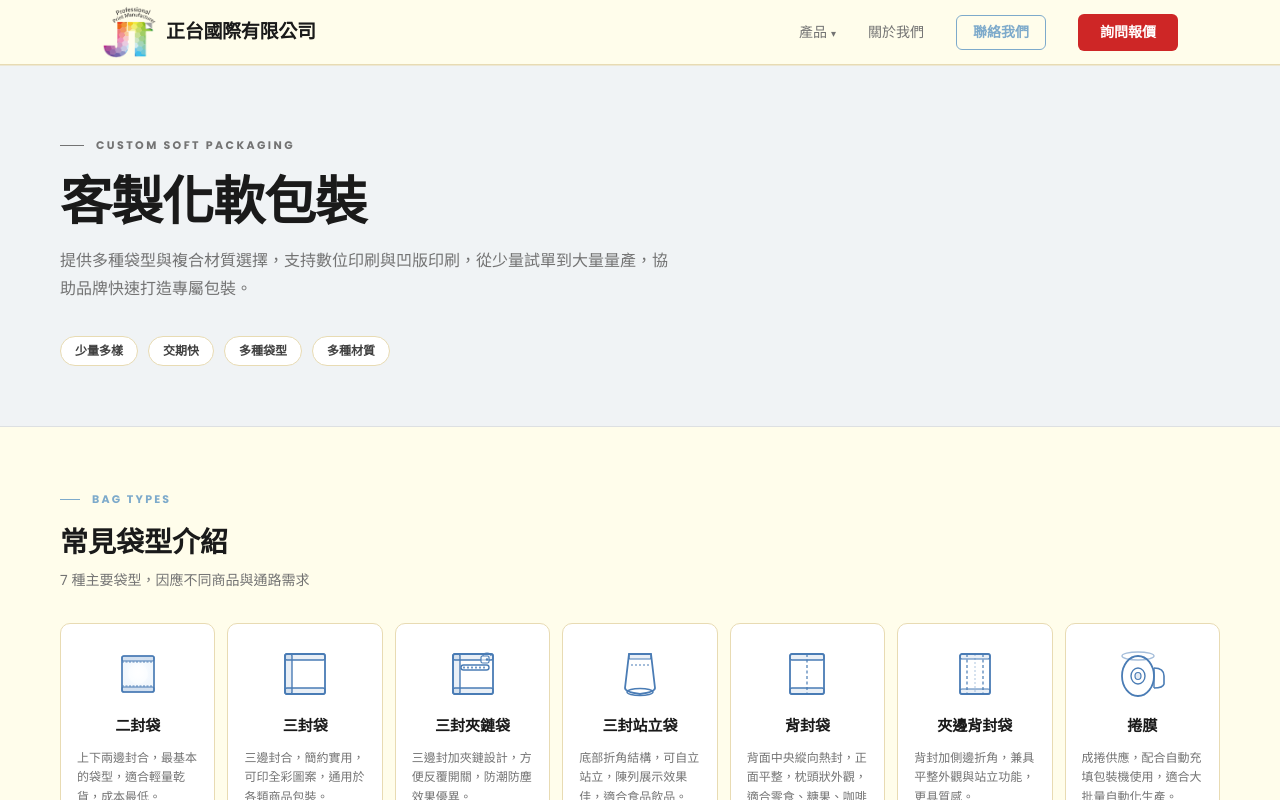
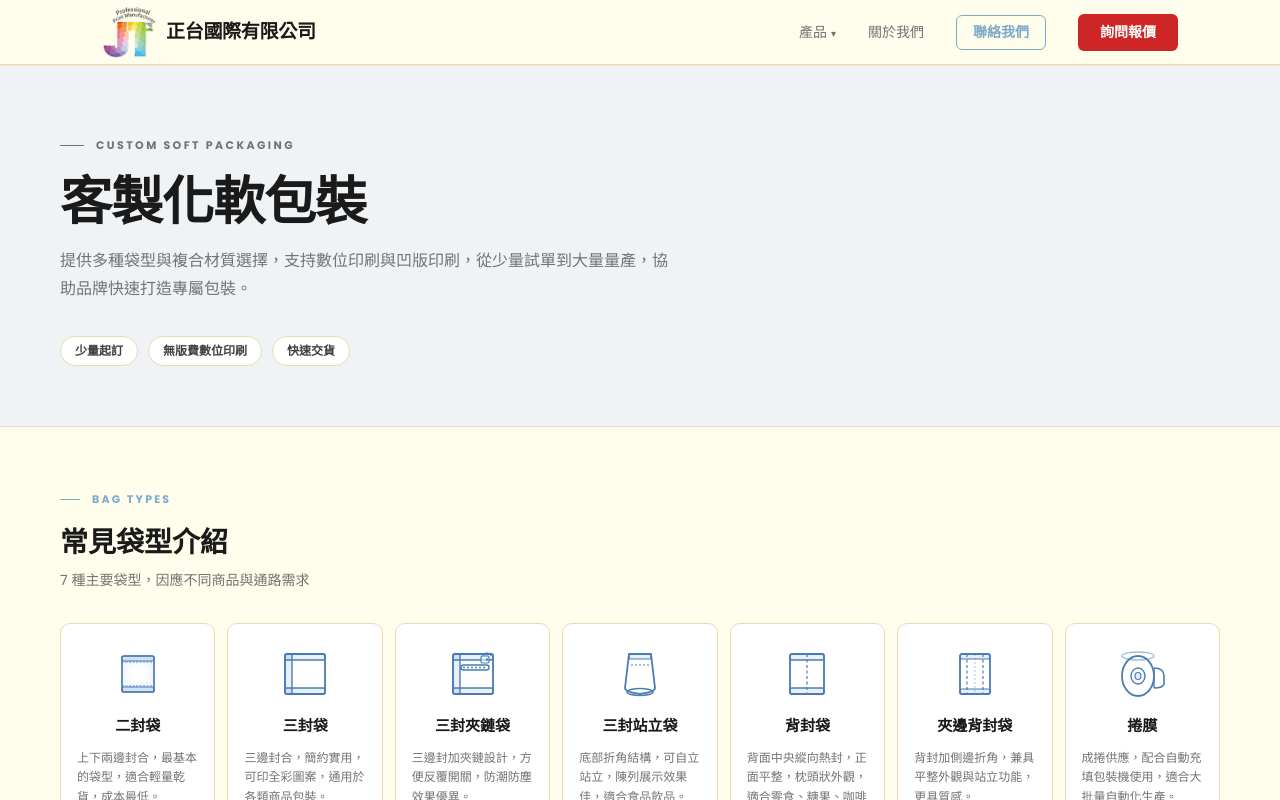
Before and after one commit to JengTair/website-official, a Next.js app: page /products/packaging in a window 1280 px wide. Shown: the top 800 px of the page. Built offline with nearby package versions, Linux system fonts and the light colour scheme.

Commit message:
fix: update packaging hero badges

```diff
--- a/src/app/products/packaging/page.tsx
+++ b/src/app/products/packaging/page.tsx
@@ -258,7 +258,7 @@ export default function PackagingPage() {
             提供多種袋型與複合材質選擇，支持數位印刷與凹版印刷，從少量試單到大量量產，協助品牌快速打造專屬包裝。
           </p>
           <div style={{ display: 'flex', gap: 10, flexWrap: 'wrap' }}>
-            {['少量多樣', '交期快', '多種袋型', '多種材質'].map(t => (
+            {['少量起訂', '無版費數位印刷', '快速交貨'].map(t => (
               <span key={t} style={{ fontSize: 12, color: G700, padding: '5px 14px', background: WHITE, borderRadius: 20, border: `1px solid ${SAND}`, fontWeight: 600 }}>{t}</span>
             ))}
           </div>
```
